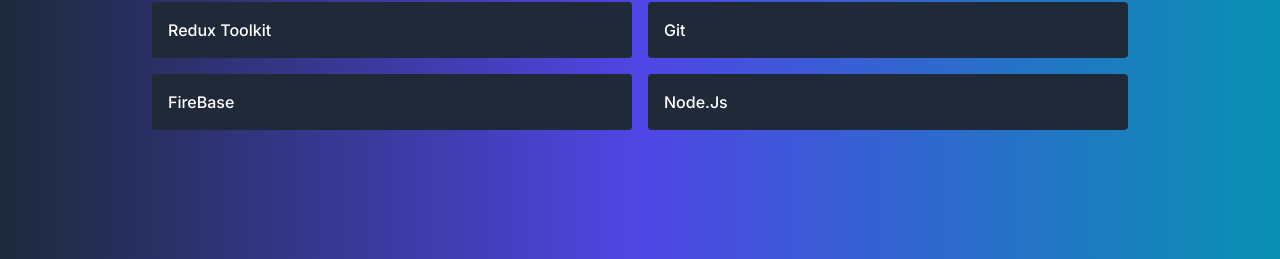
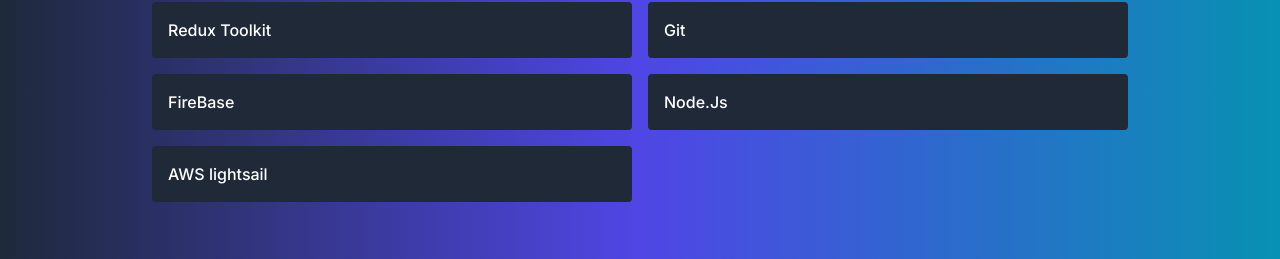
Before and after one commit to n0wherefast/Portfolio, a Next.js app: page / in a window 1280 px wide. Shown: the part 2958-3217 px from the top of the page. Built offline with nearby package versions, Linux system fonts and the light colour scheme.

Commit message:
udated skills

```diff
--- a/app/data.ts
+++ b/app/data.ts
@@ -5,7 +5,7 @@ import IPS from './asset/IPS.webp'
 import WEA from './asset/WEA.webp'
 import GO from './asset/google.webp'
 
-export const skills = ['HTML/CSS','JavaScript','TypeScript','React','Next.js','SASS','Styled Component','Post CSS','Tailwind','Sanity CMS','Redux Toolkit','Git','FireBase','Node.Js']
+export const skills = ['HTML/CSS','JavaScript','TypeScript','React','Next.js','SASS','Styled Component','Post CSS','Tailwind','Sanity CMS','Redux Toolkit','Git','FireBase','Node.Js','AWS lightsail']
 
 
 export const projects = [
```
